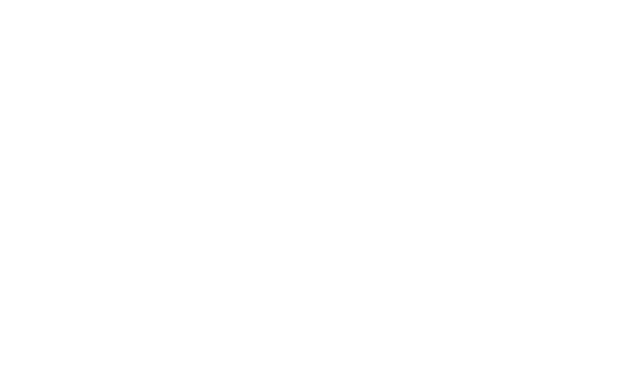
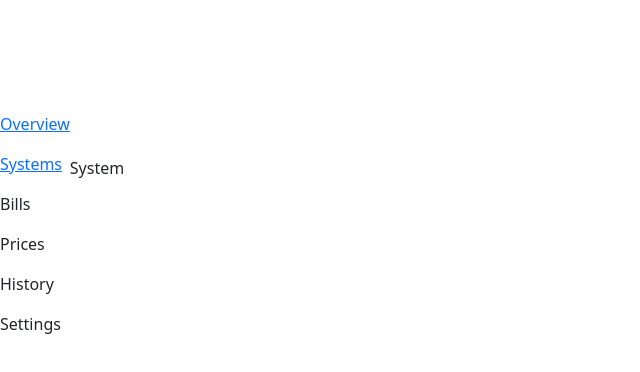
Before and after one commit to heyfey-dev/cardify-project, a React (Vite) app: page /dashboard/system in a window 1280 px wide. Before the commit this address had no page. Shown: the top 372 px of the page, without its empty margins (0-640 px from the left). Built offline with nearby package versions, Linux system fonts and the light colour scheme.

Commit message:
new commit

```diff
--- a/src/App.jsx
+++ b/src/App.jsx
@@ -4,7 +4,8 @@ import Login from './components/Login';
 import Homepage from './components/Homepage'
 import Signup from './components/Signup';
 import Dashboard from './components/Dahboard';
-
+import Overview from './components/Dashboard/Overview';
+import System from './components/Dashboard/System';
 const App = () => {
   return (
     <div>
@@ -14,7 +15,11 @@ const App = () => {
         <Route path="/auth/login" element={<Login />} />
 
         <Route path="/auth/signup" element={<Signup />} />
-        ,<Route path='/dashboard' element={<Dashboard/>}></Route>
+        {/* ,<Route path='/dashboard' element={<Dashboard/>}></Route> */}
+        <Route path='/dashboard' element={<Dashboard/>}>
+          <Route path='' element={<Overview/>} />
+          <Route path='system' element={<System/>} />
+        </Route>
       </Routes>
     </div>
   );
--- /dev/null
+++ b/src/components/Dahboard.jsx
@@ -0,0 +1,14 @@
+import { Outlet } from "react-router-dom"
+import Sidebar from "./Sidebar"
+
+
+const Dahboard = () => {
+  return (
+    <div className="d-flex align-items-center justify-content-start">
+      <Sidebar/>
+      <Outlet/>
+    </div>
+  )
+}
+
+export default Dahboard
--- /dev/null
+++ b/src/components/Dashboard/Overview.jsx
@@ -0,0 +1,10 @@
+
+const Overview = () => {
+  return (
+    <div>
+      overview
+    </div>
+  )
+}
+
+export default Overview
--- /dev/null
+++ b/src/components/Dashboard/System.jsx
@@ -0,0 +1,10 @@
+
+const System = () => {
+  return (
+    <div>
+      System
+    </div>
+  )
+}
+
+export default System
--- /dev/null
+++ b/src/components/Sidebar.jsx
@@ -0,0 +1,19 @@
+import { Link } from "react-router-dom"
+
+
+const Sidebar = () => {
+  return (
+      <main>
+        <div>
+            <Link to='/dashboard'><p>Overview</p></Link>
+            <Link to={'system'}><p>Systems</p></Link>
+            <div><p>Bills</p></div>
+            <div><p>Prices</p></div>
+            <div><p>History</p></div>
+            <div>Settings </div>
+        </div>
+      </main>
+  )
+}
+
+export default Sidebar
```
